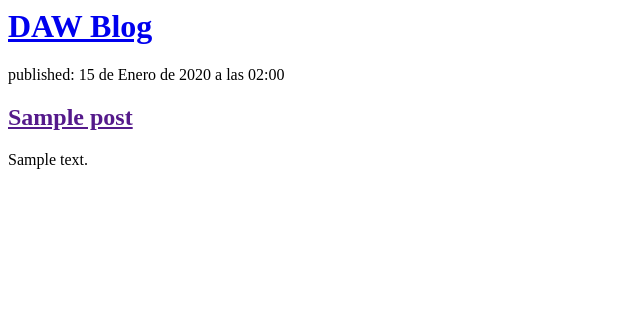
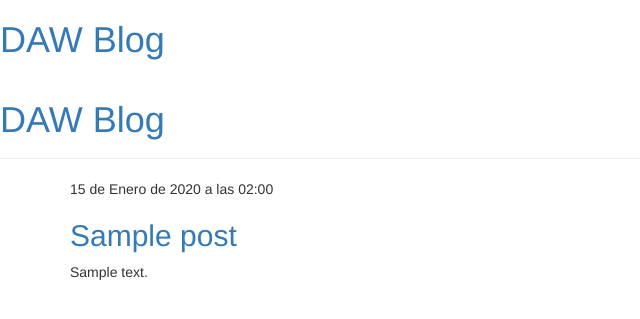
Before and after one commit to shido04/mi-primer-proyec, a Django app: page / in a window 1280 px wide. Shown: the top 319 px of the page, without its empty margins (0-640 px from the left). Run offline with Django 4.2, Linux system fonts and the light colour scheme; tables that the repository leaves empty hold one stand-in row (values such as "Sample post"); some libraries are stand-ins or nearby versions.

Commit message:
se creo una plantilla base y se extendió en la plantilla post_detail

```diff
--- /dev/null
+++ b/blog/templates/blog/base.html
@@ -0,0 +1,21 @@
+{% load static %}
+<html>
+    <head>
+        <title>DAW blog</title>
+        <link rel="stylesheet" href="//maxcdn.bootstrapcdn.com/bootstrap/3.2.0/css/bootstrap.min.css" />
+        <link rel="stylesheet" href="//maxcdn.bootstrapcdn.com/bootstrap/3.2.0/css/bootstrap-theme.min.css" />
+        <link rel="stylesheet" href="https://fonts.googleapis.com/css2?family=Crimson+Text:wght@600&display=swap" />
+        <link rel="stylesheet" href="{% static 'css/blog.css' %}" />
+        <link rel="shortcut icon" type="image/png" href="{% static 'favicon.ico' %}" />
+    </head>
+    <body>
+        <div class="page-header">
+            <h1><a href="/">DAW Blog</a></h1>
+        </div>
+        <div class="content container">
+            <div class="row">
+                <div class="col-md-8">{% block content %} {% endblock %}</div>
+            </div>
+        </div>
+    </body>
+</html>
--- a/blog/templates/blog/post_list.html
+++ b/blog/templates/blog/post_list.html
@@ -7,12 +7,18 @@
             <h1><a href="/">DAW Blog</a></h1>
         </div>
 
-        {% for post in posts %}
-        <div>
-            <p>published: {{ post.published_date }}</p>
-            <h2><a href="">{{ post.title }}</a></h2>
-            <p>{{ post.text|linebreaksbr }}</p>
-        </div>
-        {% endfor %}
+        {% extends 'blog/base.html' %}
+
+{% block content %}
+
+{% for post in posts %}
+<div class="post">
+    <div class="date">{{ post.published_date }}</div>
+    <h2><a href="">{{ post.title }}</a></h2>
+    <p>{{ post.text|linebreaksbr }}</p>
+</div>
+{% endfor %}
+
+{% endblock %}
     </body>
 </html>
```
